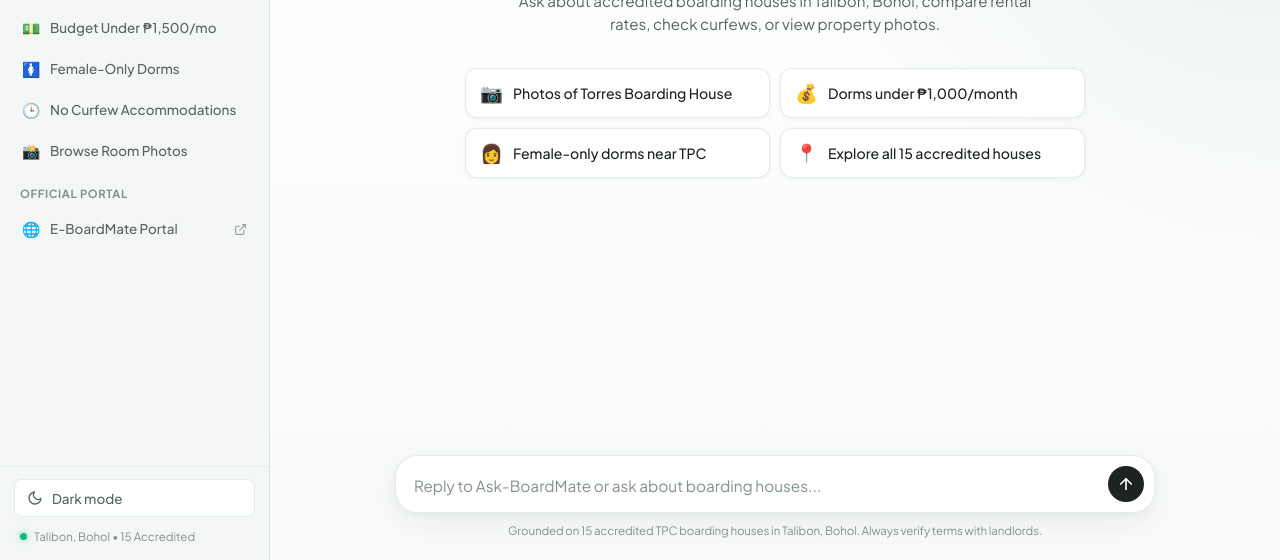
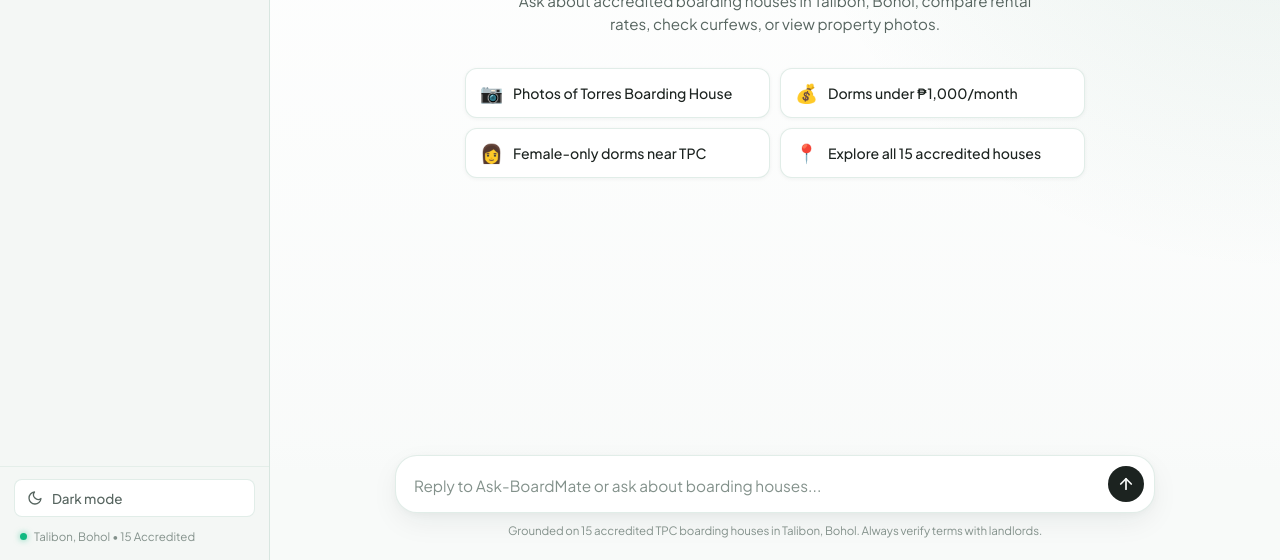
Before and after one commit to caps-omarr/Ask-BoardMate, a plain HTML site: page static/index.html in a window 1280 px wide. Shown: the part 240-800 px from the top of the page. Drawn offline with Linux system fonts and the light colour scheme.

Commit message:
Remove quick topics list, remove mobile top + button, and eliminate scrollbar buttons

```diff
--- a/static/chat.js
+++ b/static/chat.js
@@ -493,7 +493,6 @@
 
 // "New Chat" / Reset Session Button
 const newChatBtn = document.getElementById('newChatBtn');
-const mobileNewChatBtn = document.getElementById('mobileNewChatBtn');
 
 async function handleResetSession() {
     if (confirm("Start a new chat session? This will clear your current conversation history.")) {
@@ -527,10 +526,6 @@
 
 if (newChatBtn) {
     newChatBtn.addEventListener('click', handleResetSession);
-}
-
-if (mobileNewChatBtn) {
-    mobileNewChatBtn.addEventListener('click', handleResetSession);
 }
 
 let currentAbortController = null;
--- a/static/index.html
+++ b/static/index.html
@@ -44,9 +44,8 @@
                 </button>
             </div>
 
-            <!-- Sidebar Navigation / Quick Topics -->
+            <!-- Sidebar Navigation -->
             <nav class="sidebar-nav">
-                <div class="nav-section-label">Explore TPC Housing</div>
                 <ul class="nav-list">
                     <li>
                         <button class="nav-item active" id="currentChatNavItem">
@@ -55,40 +54,6 @@
                             <span class="nav-active-dot"></span>
                         </button>
                     </li>
-                    <li>
-                        <button class="nav-item" onclick="window.sendSuggestedPrompt('What boarding houses are currently available near TPC?')">
-                            <span class="nav-icon">🔍</span>
-                            <span class="nav-label">Available Boarding Houses</span>
-                        </button>
-                    </li>
-                    <li>
-                        <button class="nav-item" onclick="window.sendSuggestedPrompt('Show boarding houses with monthly rent under 1500 pesos')">
-                            <span class="nav-icon">💵</span>
-                            <span class="nav-label">Budget Under ₱1,500/mo</span>
-                        </button>
-                    </li>
-                    <li>
-                        <button class="nav-item" onclick="window.sendSuggestedPrompt('Which boarding houses are for female students only?')">
-                            <span class="nav-icon">🚺</span>
-                            <span class="nav-label">Female-Only Dorms</span>
-                        </button>
-                    </li>
-                    <li>
-                        <button class="nav-item" onclick="window.sendSuggestedPrompt('Which boarding houses have no curfew?')">
-                            <span class="nav-icon">🕒</span>
-                            <span class="nav-label">No Curfew Accommodations</span>
-                        </button>
-                    </li>
-                    <li>
-                        <button class="nav-item" onclick="window.sendSuggestedPrompt('Show boarding houses with room photos')">
-                            <span class="nav-icon">📸</span>
-                            <span class="nav-label">Browse Room Photos</span>
-                        </button>
-                    </li>
-                </ul>
-
-                <div class="nav-section-label">Official Portal</div>
-                <ul class="nav-list">
                     <li>
                         <a href="https://eboardmate.onrender.com/" target="_blank" rel="noopener noreferrer" class="nav-item nav-link-external">
                             <span class="nav-icon">🌐</span>
@@ -146,12 +111,7 @@
                     <span class="top-brand-avatar">🏠</span>
                     <span class="top-brand-title">Ask-BoardMate</span>
                 </div>
-                <button id="mobileNewChatBtn" class="top-nav-btn mobile-only-btn" aria-label="New chat" title="Start new conversation">
-                    <svg width="18" height="18" viewBox="0 0 24 24" fill="none" stroke="currentColor" stroke-width="2.2" stroke-linecap="round" stroke-linejoin="round">
-                        <line x1="12" y1="5" x2="12" y2="19"></line>
-                        <line x1="5" y1="12" x2="19" y2="12"></line>
-                    </svg>
-                </button>
+                <div class="top-nav-spacer"></div>
             </header>
 
             <!-- Conversational Stream (Centered Reading Column) -->
--- a/static/style.css
+++ b/static/style.css
@@ -6,6 +6,12 @@
     margin: 0;
     padding: 0;
     box-sizing: border-box;
+}
+
+*::-webkit-scrollbar-button {
+    display: none !important;
+    width: 0 !important;
+    height: 0 !important;
 }
 
 :root,
@@ -276,31 +282,19 @@
     transform: translateY(0);
 }
 
-/* Sidebar Nav Links & Topics */
+/* Sidebar Nav Links */
 .sidebar-nav {
     flex: 1;
     overflow-y: auto;
-    padding: 0 10px 14px 10px;
-    scrollbar-width: thin;
-    scrollbar-color: var(--scrollbar-thumb) transparent;
+    padding: 8px 10px 14px 10px;
+    scrollbar-width: none !important;
+    -ms-overflow-style: none !important;
 }
 
 .sidebar-nav::-webkit-scrollbar {
-    width: 4px;
-}
-
-.sidebar-nav::-webkit-scrollbar-thumb {
-    background-color: var(--scrollbar-thumb);
-    border-radius: 999px;
-}
-
-.nav-section-label {
-    font-size: 0.7rem;
-    font-weight: 700;
-    text-transform: uppercase;
-    letter-spacing: 0.06em;
-    color: var(--text-muted);
-    padding: 14px 10px 6px 10px;
+    display: none !important;
+    width: 0 !important;
+    height: 0 !important;
 }
 
 .nav-list {
@@ -505,6 +499,12 @@
     font-size: 1.15rem;
     font-weight: 600;
     color: var(--text-main);
+}
+
+.top-nav-spacer {
+    width: 36px;
+    height: 36px;
+    flex-shrink: 0;
 }
 
 /* ==========================================================================
@@ -841,11 +841,20 @@
     font-family: inherit;
     color: var(--text-main);
     outline: none;
-    resize: none;
+    resize: none !important;
+    overflow-y: hidden;
     max-height: 150px;
     min-height: 24px;
     line-height: 1.5;
     padding: 5px 0;
+    scrollbar-width: none !important;
+    -ms-overflow-style: none !important;
+}
+
+.input-form textarea::-webkit-scrollbar {
+    display: none !important;
+    width: 0 !important;
+    height: 0 !important;
 }
 
 .input-form textarea::placeholder {
```
